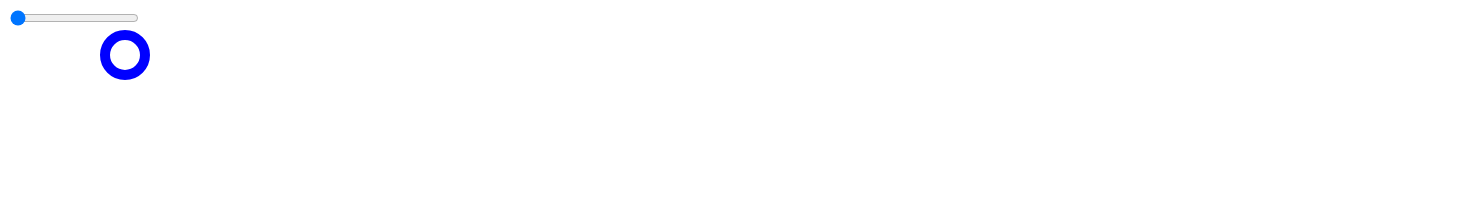
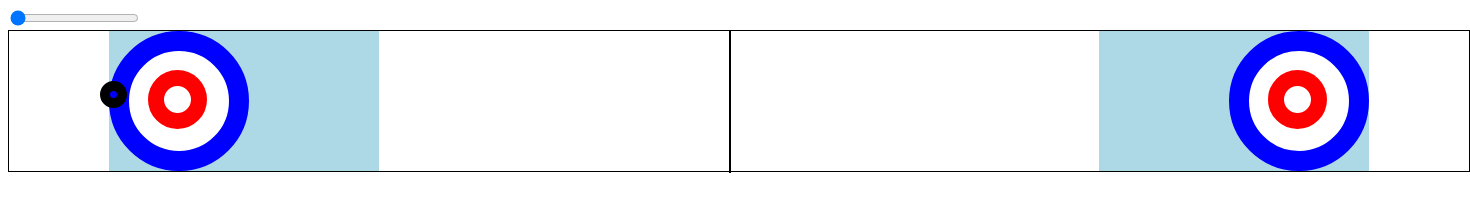
Before and after one commit to ericnatejones/curling, a plain HTML site: page index.html in a window 1280 px wide. Shown: the whole page, 1470 px wide, since content can reach past the window. Drawn offline with Linux system fonts and the light colour scheme.

Commit message:
drew curling court. Not responsive

```diff
--- a/app.js
+++ b/app.js
@@ -6,7 +6,6 @@ let speed = currentSpeed;
 puck.style.left = "100px";
 let checkSliderValue = true;
 let slid = false;
-let velocity = .01;
 
 document.slider.momentum.addEventListener("input", event=>{
   sliderValue = parseInt(event.target.value);
@@ -15,15 +14,14 @@ document.slider.momentum.addEventListener("input", event=>{
 setInterval(()=>{
 
   currentSpeed = sliderValue - prevSliderValue;
+  prevSliderValue = sliderValue;
+  let puckPosition = parseInt(puck.style.left.slice(0, puck.style.left.length - 2));
 
-  prevSliderValue = sliderValue;
-
-  let puckPosition = parseInt(puck.style.left.slice(0, puck.style.left.length - 2));
   if (sliderValue === 100 && !slid){
     sliderValue = 99;
     document.getElementById("slide-input").value = "99";
 
-    speed = currentSpeed;
+    speed = currentSpeed/3;
 
     console.log(speed);
     slid = true;
@@ -38,12 +36,10 @@ setInterval(()=>{
   puck.style.left = puckPosition;
 
   if (speed > 0){
-    speed = speed - velocity;
-    velocity += .00001;
+    speed = speed * .995;
   } else {
     speed = 0;
     slid = false;
   }
 
-
 }, 1)
--- a/index.html
+++ b/index.html
@@ -11,6 +11,20 @@
   <form name="slider">
     <input id="slide-input" type="range" name="momentum" value="0"/>
   </form>
+  <div class="court-outer">
+    <div class="court-inner">
+      <div class="circle">
+        <div class="inner-circle"></div>
+      </div>
+    </div>
+    <div class="center-line"></div>
+    <div class="court-inner right-court-inner">
+      <div class="circle right-circle">
+        <div class="inner-circle"></div>
+      </div>
+    </div>
+
+  </div>
   <div class="puck" id="puck">
 
   </div>
--- a/style.css
+++ b/style.css
@@ -1,8 +1,59 @@
 #puck {
-  height: 30px;
-  width: 30px;
-  border: 10px solid blue;
+  height: 7px;
+  width: 7px;
+  border: 10px solid black;
   border-radius: 100%;
   position: absolute;
+  top: 81px;
   left: 10px;
+  /*transition: left 10s ease-out;*/
 }
+
+.court-outer {
+  border: 1px solid black;
+  height: 140px;
+  width: 1460px;
+  position: absolute;
+}
+
+.court-inner {
+  background-color: lightblue;
+  height: 100%;
+  left: 100px;
+  width: 270px;
+  position: absolute;
+}
+
+.right-court-inner {
+  left: 1090px;
+}
+
+.center-line {
+  left: 720px;
+  position: absolute;
+  height: 100%;
+  border: 1px solid black;
+}
+
+.circle {
+  height: 100px;
+  width: 100px;
+  border: 20px solid blue;
+  border-radius: 100%;
+  position: absolute;
+  background-color: white;
+}
+
+.inner-circle {
+  height: 27px;
+  width: 27px;
+  border: 16px solid red;
+  border-radius: 100%;
+  position: absolute;
+  left: 19px;
+  top: 19px;
+}
+
+.right-circle{
+  right: 0;
+}
```
